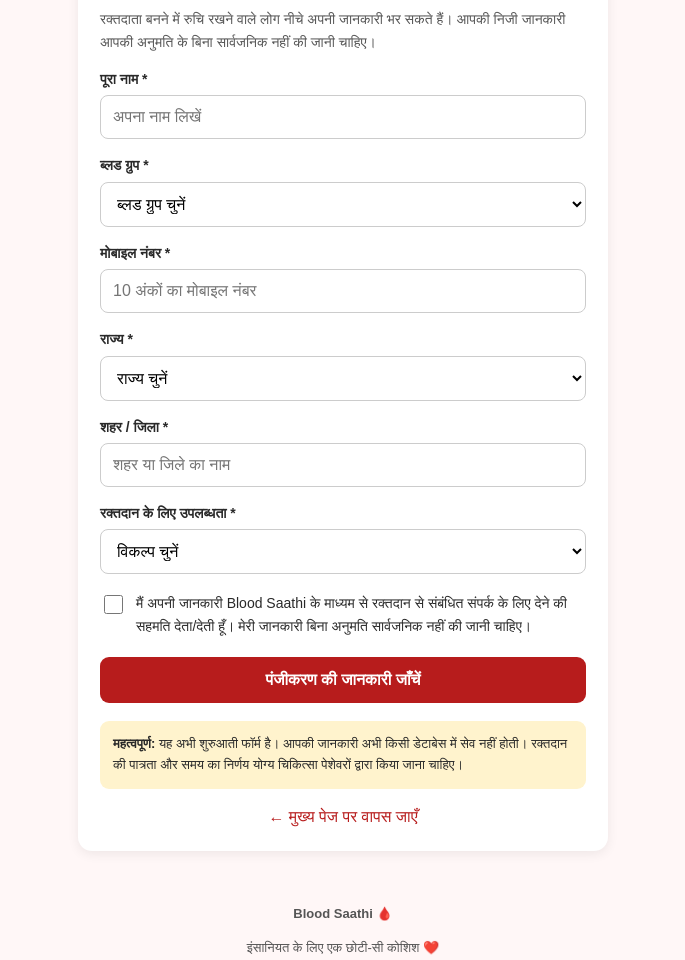
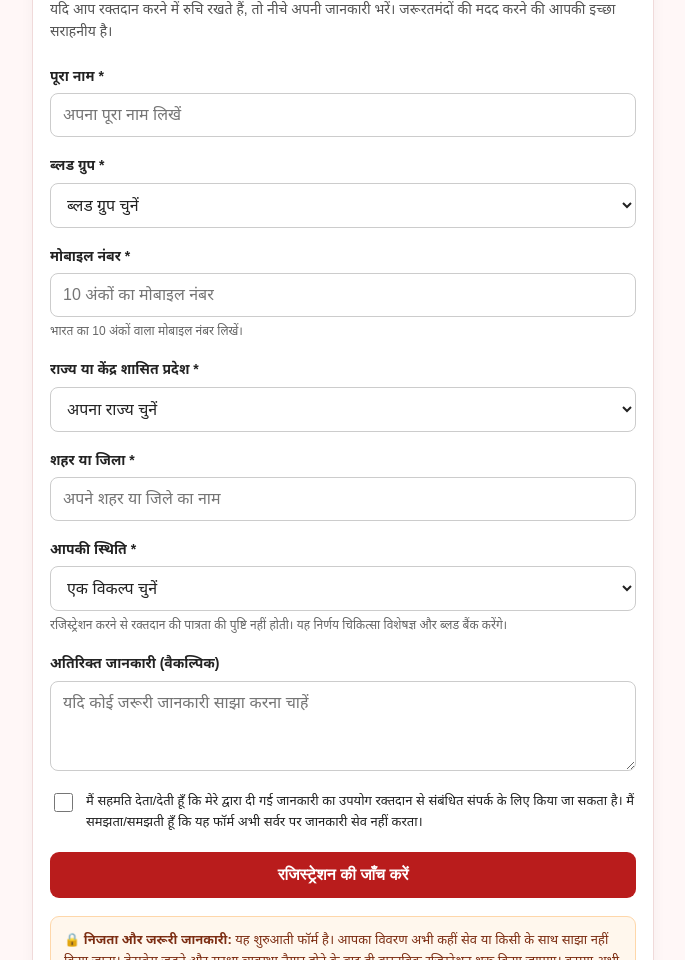
Before and after one commit to tradeguru2026/blood-saathi, a plain HTML site: page donor-register.html in a window 1280 px wide. Shown: the part 273-1233 px from the top of the page, without its empty margins (297-982 px from the left). Drawn offline with Linux system fonts and the light colour scheme.

Commit message:
Revise donor registration form layout and styles
Updated the donor registration form with improved structure, added Hindi translations, and enhanced styling.

```diff
--- a/donor-register.html
+++ b/donor-register.html
@@ -3,8 +3,12 @@
 <head>
     <meta charset="UTF-8">
     <meta name="viewport" content="width=device-width, initial-scale=1.0">
-  <meta name="theme-color" content="#b71c1c">
-  <title>Blood Saathi - Donor Registration</title>
+
+    <title>रक्तदाता रजिस्ट्रेशन | Blood Saathi</title>
+
+    <meta name="description" content="Blood Saathi पर रक्तदान में रुचि रखने वाले लोगों के लिए रजिस्ट्रेशन फॉर्म।">
+
+    <meta name="theme-color" content="#b91c1c">
 
     <style>
         * {
@@ -13,17 +17,17 @@
 
         body {
             margin: 0;
-      font-family: Arial, sans-serif;
+            font-family: Arial, "Noto Sans Devanagari", sans-serif;
             background: #fff7f7;
-      color: #292929;
+            color: #222;
             line-height: 1.6;
         }
 
         header {
-      background: #b71c1c;
+            background: #991b1b;
             color: white;
+            padding: 24px 16px;
             text-align: center;
-      padding: 22px 15px;
         }
 
         header h1 {
@@ -32,163 +36,198 @@
         }
 
         header p {
-      margin: 5px 0 0;
+            margin: 7px 0 0;
+            font-size: 14px;
         }
 
-    main {
-      max-width: 560px;
-      margin: 20px auto;
-      padding: 0 15px;
+        .container {
+            max-width: 650px;
+            margin: 22px auto;
+            padding: 0 14px;
         }
 
-    .card {
-      background: white;
-      padding: 22px;
-      border-radius: 14px;
-      box-shadow: 0 3px 12px rgba(0, 0, 0, 0.07);
+        .home-link {
+            display: inline-block;
+            background: #991b1b;
+            color: white;
+            text-decoration: none;
+            padding: 10px 16px;
+            border-radius: 8px;
+            margin-bottom: 15px;
+            font-weight: bold;
         }
 
-    h2 {
-      color: #b71c1c;
-      margin-top: 0;
+        .form-card {
+            background: white;
+            border: 1px solid #f0dada;
+            border-radius: 14px;
+            padding: 22px 17px;
+            box-shadow: 0 4px 14px rgba(0, 0, 0, 0.04);
+        }
+
+        .form-card h2 {
+            margin: 0 0 8px;
+            color: #991b1b;
             font-size: 23px;
         }
 
         .intro {
+            margin: 0 0 22px;
             color: #555;
             font-size: 14px;
         }
 
+        .field {
+            margin-bottom: 17px;
+        }
+
         label {
             display: block;
-      margin-top: 15px;
-      margin-bottom: 5px;
+            margin-bottom: 6px;
             font-weight: bold;
             font-size: 14px;
         }
 
-    input, select, textarea {
+        input,
+        select,
+        textarea {
+            display: block;
             width: 100%;
             padding: 12px;
             border: 1px solid #ccc;
             border-radius: 8px;
+            background: white;
+            color: #222;
+            font-family: inherit;
             font-size: 16px;
-      background: white;
         }
 
-    input:focus, select:focus, textarea:focus {
-      outline: 2px solid #e6a3a3;
-      border-color: #b71c1c;
+        input:focus,
+        select:focus,
+        textarea:focus {
+            outline: 2px solid #b91c1c;
+            outline-offset: 1px;
+            border-color: #b91c1c;
+        }
+
+        textarea {
+            min-height: 90px;
+            resize: vertical;
+        }
+
+        .hint {
+            display: block;
+            margin-top: 5px;
+            color: #666;
+            font-size: 12px;
         }
 
         .consent {
             display: flex;
             align-items: flex-start;
             gap: 10px;
-      margin-top: 18px;
+            margin: 20px 0;
             font-size: 13px;
+            font-weight: normal;
         }
 
         .consent input {
             width: 19px;
             height: 19px;
-      margin-top: 3px;
+            margin-top: 2px;
             flex-shrink: 0;
         }
 
-    .btn {
-      display: block;
+        button {
             width: 100%;
-      margin-top: 20px;
-      padding: 14px;
-      background: #b71c1c;
-      color: white;
             border: none;
             border-radius: 9px;
+            background: #b91c1c;
+            color: white;
+            padding: 14px;
             font-size: 16px;
             font-weight: bold;
             cursor: pointer;
         }
 
-    .btn:disabled {
-      background: #999;
-      cursor: not-allowed;
-    }
-
-    .back {
-      display: block;
-      margin-top: 15px;
-      text-align: center;
-      color: #b71c1c;
-      text-decoration: none;
+        button:hover {
+            background: #7f1d1d;
         }
 
         .notice {
             margin-top: 18px;
             padding: 13px;
             border-radius: 9px;
-      background: #fff3cd;
+            background: #fff7ed;
+            border: 1px solid #fed7aa;
+            color: #7c2d12;
             font-size: 13px;
+        }
+
+        .message {
+            display: none;
+            margin-top: 17px;
+            padding: 13px;
+            border-radius: 9px;
+            background: #fef2f2;
+            border: 1px solid #fecaca;
+            color: #991b1b;
+            font-size: 14px;
         }
 
         footer {
             text-align: center;
             padding: 20px 12px;
-      font-size: 13px;
-      color: #555;
+            color: #666;
+            font-size: 12px;
         }
 
-    #message {
-      margin-top: 15px;
-      padding: 12px;
-      border-radius: 8px;
-      display: none;
-      overflow-wrap: anywhere;
-    }
-
-    #message.error {
-      display: block;
-      color: #8b1111;
-      background: #ffebeb;
-    }
-
-    #message.success {
-      display: block;
-      color: #155724;
-      background: #e7f6e9;
+        a:focus-visible,
+        button:focus-visible {
+            outline: 3px solid #2563eb;
+            outline-offset: 3px;
         }
     </style>
 </head>
 
 <body>
-<a href="index.html" style="display:inline-block;background:#b91c1c;color:white;padding:10px 18px;border-radius:8px;text-decoration:none;margin:10px 0;">🏠 होम पेज पर जाएँ</a>
+
     <header>
         <h1>🩸 Blood Saathi</h1>
-    <p>रक्तदान, जीवनदान ❤️</p>
+        <p>रक्तदान, जीवनदान — हर जीवन अनमोल है</p>
     </header>
 
-  <main>
-    <div class="card">
-      <h2>❤️ रक्तदाता पंजीकरण</h2>
+    <main class="container">
+
+        <a class="home-link" href="index.html">
+            🏠 होम पेज पर जाएँ
+        </a>
+
+        <section class="form-card">
+            <h2>❤️ रक्तदाता रजिस्ट्रेशन</h2>
 
             <p class="intro">
-        रक्तदाता बनने में रुचि रखने वाले लोग नीचे अपनी जानकारी भर सकते हैं।
-        आपकी निजी जानकारी आपकी अनुमति के बिना सार्वजनिक नहीं की जानी चाहिए।
+                यदि आप रक्तदान करने में रुचि रखते हैं, तो नीचे
+                अपनी जानकारी भरें। जरूरतमंदों की मदद करने की
+                आपकी इच्छा सराहनीय है।
             </p>
 
             <form id="donorForm">
 
+                <div class="field">
                     <label for="name">पूरा नाम *</label>
                     <input
+                        type="text"
                         id="name"
                         name="name"
-          type="text"
-          maxlength="100"
+                        minlength="2"
+                        maxlength="80"
                         autocomplete="name"
                         required
-          placeholder="अपना नाम लिखें"
-        >
+                        placeholder="अपना पूरा नाम लिखें">
+                </div>
 
+                <div class="field">
                     <label for="bloodGroup">ब्लड ग्रुप *</label>
                     <select id="bloodGroup" name="bloodGroup" required>
                         <option value="">ब्लड ग्रुप चुनें</option>
@@ -202,24 +241,30 @@
                         <option value="O-">O-</option>
                         <option value="Unknown">अभी पता नहीं है</option>
                     </select>
+                </div>
 
+                <div class="field">
                     <label for="phone">मोबाइल नंबर *</label>
                     <input
+                        type="tel"
                         id="phone"
                         name="phone"
-          type="tel"
                         inputmode="numeric"
-          autocomplete="tel"
-          pattern="[0-9]{10}"
+                        autocomplete="tel-national"
+                        pattern="[6-9][0-9]{9}"
+                        minlength="10"
                         maxlength="10"
-          minlength="10"
                         required
-          placeholder="10 अंकों का मोबाइल नंबर"
-        >
+                        placeholder="10 अंकों का मोबाइल नंबर">
+                    <span class="hint">
+                        भारत का 10 अंकों वाला मोबाइल नंबर लिखें।
+                    </span>
+                </div>
 
-        <label for="state">राज्य *</label>
+                <div class="field">
+                    <label for="state">राज्य या केंद्र शासित प्रदेश *</label>
                     <select id="state" name="state" required>
-          <option value="">राज्य चुनें</option>
+                        <option value="">अपना राज्य चुनें</option>
                         <option>Andhra Pradesh</option>
                         <option>Arunachal Pradesh</option>
                         <option>Assam</option>
@@ -248,86 +293,125 @@
                         <option>Uttar Pradesh</option>
                         <option>Uttarakhand</option>
                         <option>West Bengal</option>
+                        <option>Andaman and Nicobar Islands</option>
+                        <option>Chandigarh</option>
+                        <option>Dadra and Nagar Haveli and Daman and Diu</option>
                         <option>Delhi</option>
                         <option>Jammu and Kashmir</option>
                         <option>Ladakh</option>
-          <option>Chandigarh</option>
+                        <option>Lakshadweep</option>
                         <option>Puducherry</option>
-          <option>Andaman and Nicobar Islands</option>
-          <option>Dadra and Nagar Haveli and Daman and Diu</option>
-          <option>Lakshadweep</option>
                     </select>
+                </div>
 
-        <label for="city">शहर / जिला *</label>
+                <div class="field">
+                    <label for="city">शहर या जिला *</label>
                     <input
+                        type="text"
                         id="city"
                         name="city"
-          type="text"
+                        minlength="2"
                         maxlength="100"
                         autocomplete="address-level2"
                         required
-          placeholder="शहर या जिले का नाम"
-        >
-
-        <label for="availability">रक्तदान के लिए उपलब्धता *</label>
-        <select id="availability" name="availability" required>
-          <option value="">विकल्प चुनें</option>
-          <option value="Contact first">पहले मुझसे संपर्क करें</option>
-          <option value="Not available">अभी उपलब्ध नहीं हूँ</option>
-        </select>
-
-        <div class="consent">
-          <input id="consent" name="consent" type="checkbox" required>
-          <label for="consent" style="margin:0;font-weight:normal;">
-            मैं अपनी जानकारी Blood Saathi के माध्यम से रक्तदान से संबंधित
-            संपर्क के लिए देने की सहमति देता/देती हूँ। मेरी जानकारी बिना
-            अनुमति सार्वजनिक नहीं की जानी चाहिए।
-          </label>
+                        placeholder="अपने शहर या जिले का नाम">
                 </div>
 
-        <button class="btn" type="submit">
-          पंजीकरण की जानकारी जाँचें
+                <div class="field">
+                    <label for="availability">आपकी स्थिति *</label>
+                    <select id="availability" name="availability" required>
+                        <option value="">एक विकल्प चुनें</option>
+                        <option value="contact_first">
+                            जरूरत पड़ने पर पहले मुझसे संपर्क करें
+                        </option>
+                        <option value="not_available">
+                            फिलहाल रक्तदान के लिए उपलब्ध नहीं हूँ
+                        </option>
+                    </select>
+                    <span class="hint">
+                        रजिस्ट्रेशन करने से रक्तदान की पात्रता की
+                        पुष्टि नहीं होती। यह निर्णय चिकित्सा विशेषज्ञ
+                        और ब्लड बैंक करेंगे।
+                    </span>
+                </div>
+
+                <div class="field">
+                    <label for="notes">अतिरिक्त जानकारी (वैकल्पिक)</label>
+                    <textarea
+                        id="notes"
+                        name="notes"
+                        maxlength="500"
+                        placeholder="यदि कोई जरूरी जानकारी साझा करना चाहें"></textarea>
+                </div>
+
+                <label class="consent" for="consent">
+                    <input
+                        type="checkbox"
+                        id="consent"
+                        name="consent"
+                        required>
+
+                    <span>
+                        मैं सहमति देता/देती हूँ कि मेरे द्वारा दी गई
+                        जानकारी का उपयोग रक्तदान से संबंधित संपर्क
+                        के लिए किया जा सकता है। मैं समझता/समझती हूँ
+                        कि यह फॉर्म अभी सर्वर पर जानकारी सेव नहीं करता।
+                    </span>
+                </label>
+
+                <button type="submit">
+                    रजिस्ट्रेशन की जाँच करें
                 </button>
 
-        <div id="message" role="status" aria-live="polite"></div>
+                <div
+                    class="message"
+                    id="formMessage"
+                    role="status"
+                    aria-live="polite">
+                </div>
 
             </form>
 
             <div class="notice">
-        <strong>महत्वपूर्ण:</strong> यह अभी शुरुआती फॉर्म है।
-        आपकी जानकारी अभी किसी डेटाबेस में सेव नहीं होती।
-        रक्तदान की पात्रता और समय का निर्णय योग्य चिकित्सा
-        पेशेवरों द्वारा किया जाना चाहिए।
+                <strong>🔒 निजता और जरूरी जानकारी:</strong>
+                यह शुरुआती फॉर्म है। आपका विवरण अभी कहीं सेव या
+                किसी के साथ साझा नहीं किया जाता। डेटाबेस जुड़ने
+                और सुरक्षा व्यवस्था तैयार होने के बाद ही वास्तविक
+                रजिस्ट्रेशन शुरू किया जाएगा। कृपया अभी वास्तविक
+                निजी जानकारी जमा न करें।
             </div>
+        </section>
 
-      <a class="back" href="index.html">← मुख्य पेज पर वापस जाएँ</a>
-    </div>
     </main>
 
     <footer>
-    <p><strong>Blood Saathi 🩸</strong></p>
-    <p>इंसानियत के लिए एक छोटी-सी कोशिश ❤️</p>
+        <p>🩸 Blood Saathi — रक्तदान, जीवनदान</p>
+        <p>आपकी निजता और सुरक्षा हमारे लिए महत्वपूर्ण है।</p>
+        <p>© <span id="year"></span> Blood Saathi</p>
     </footer>
 
     <script>
-    const form = document.getElementById("donorForm");
-    const message = document.getElementById("message");
+        document.getElementById("year").textContent =
+            new Date().getFullYear();
 
-    form.addEventListener("submit", function(event) {
+        const donorForm = document.getElementById("donorForm");
+        const formMessage = document.getElementById("formMessage");
+
+        donorForm.addEventListener("submit", function(event) {
             event.preventDefault();
 
-      if (!form.reportValidity()) {
+            if (!donorForm.checkValidity()) {
+                donorForm.reportValidity();
                 return;
             }
 
-      message.className = "success";
-      message.textContent =
-        "फॉर्म की जानकारी सही लग रही है। अभी आपका पंजीकरण सेव नहीं हुआ है। " +
-        "डेटाबेस जुड़ने के बाद ही वास्तविक पंजीकरण पूरा हो सकेगा।";
+            formMessage.style.display = "block";
+            formMessage.textContent =
+                "आपके फॉर्म की जाँच सफल रही। लेकिन डेटाबेस अभी जुड़ा नहीं है, इसलिए आपका रजिस्ट्रेशन सेव नहीं हुआ है। वास्तविक रजिस्ट्रेशन की सुविधा तैयार होने पर ही जानकारी जमा करें।";
 
-      message.scrollIntoView({
+            formMessage.scrollIntoView({
                 behavior: "smooth",
-        block: "center"
+                block: "nearest"
             });
         });
     </script>
```
Lines whose indentation alone changed are shown as unchanged.
